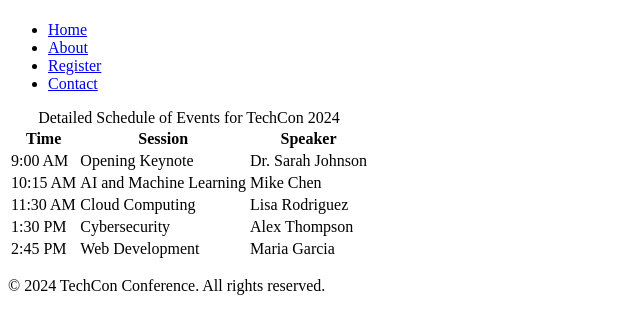
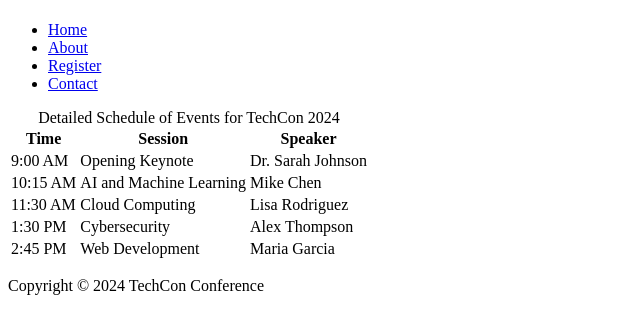
Before and after one commit to missuniverse535/TechCon_HTML, a plain HTML site: page techcon_website/schedule.html in a window 1280 px wide. Shown: the part 59-392 px from the top of the page, without its empty margins (0-640 px from the left). Drawn offline with Linux system fonts and the light colour scheme.

Commit message:
Update schedule.html

```diff
--- a/techcon_website/schedule.html
+++ b/techcon_website/schedule.html
@@ -59,7 +59,5 @@
     </main>
 
     <footer>
-        <p>&copy; 2024 TechCon Conference. All rights reserved.</p>
-    </footer>
-</body>
-</html>
+    <p>Copyright © 2024 TechCon Conference</p>
+</footer>
```
